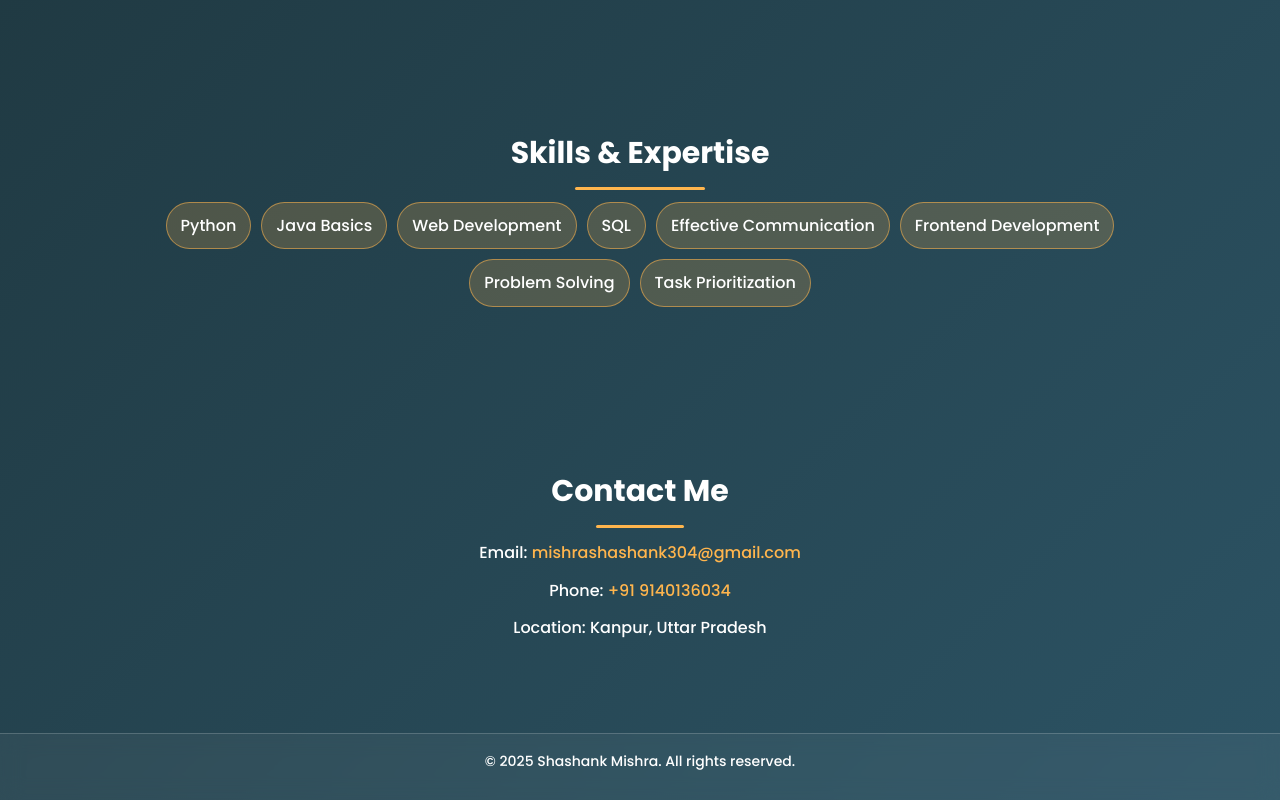
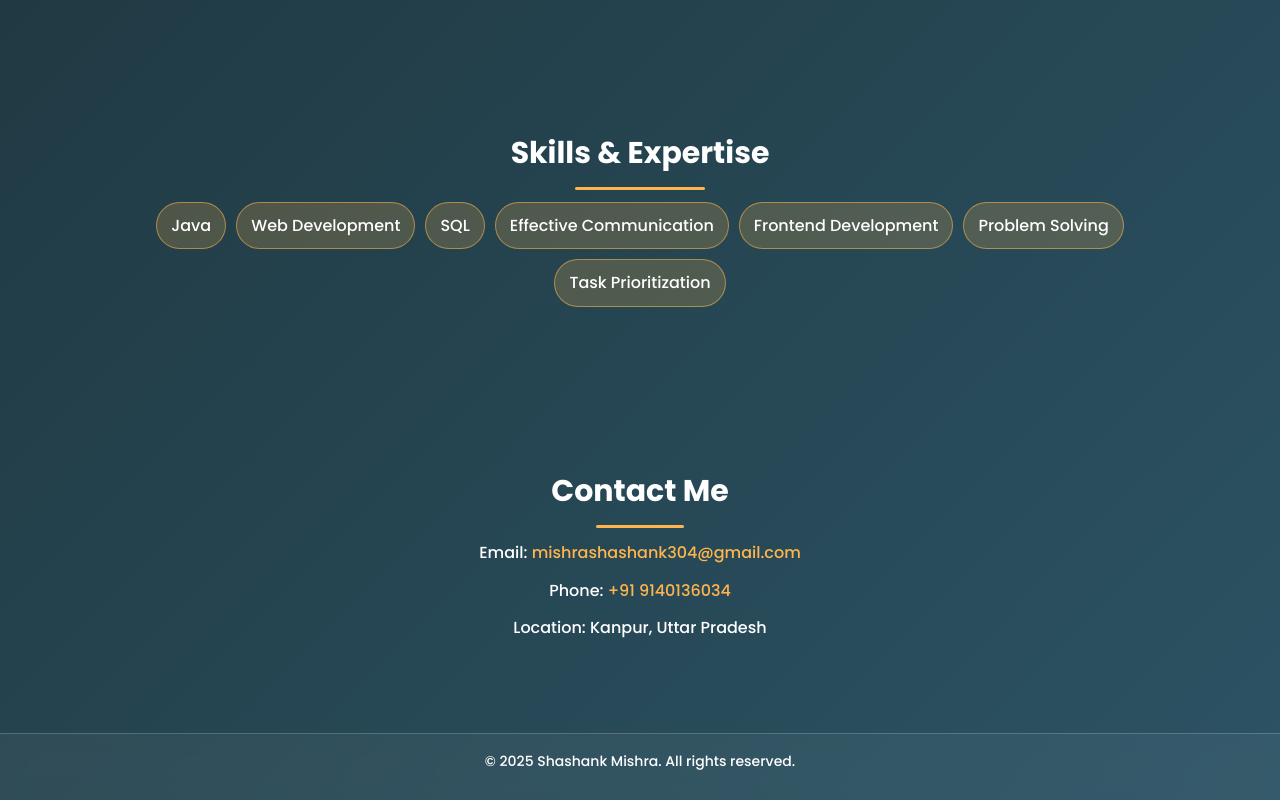
Before and after one commit to shashhaannkkk/portfolio, a plain HTML site: page index.html in a window 1280 px wide. Shown: the part 2075-2875 px from the top of the page. Drawn offline with Linux system fonts and the light colour scheme.

Commit message:
Update index.html

```diff
--- a/index.html
+++ b/index.html
@@ -94,8 +94,8 @@
 			<div class="container">
 				<h2>Skills & Expertise</h2>
 				<ul class="chips" role="list">
-					<li>Python</li>
-					<li>Java Basics</li>
+
+					<li>Java </li>
 					<li>Web Development</li>
 					<li>SQL</li>
 					<li>Effective Communication</li>
```
